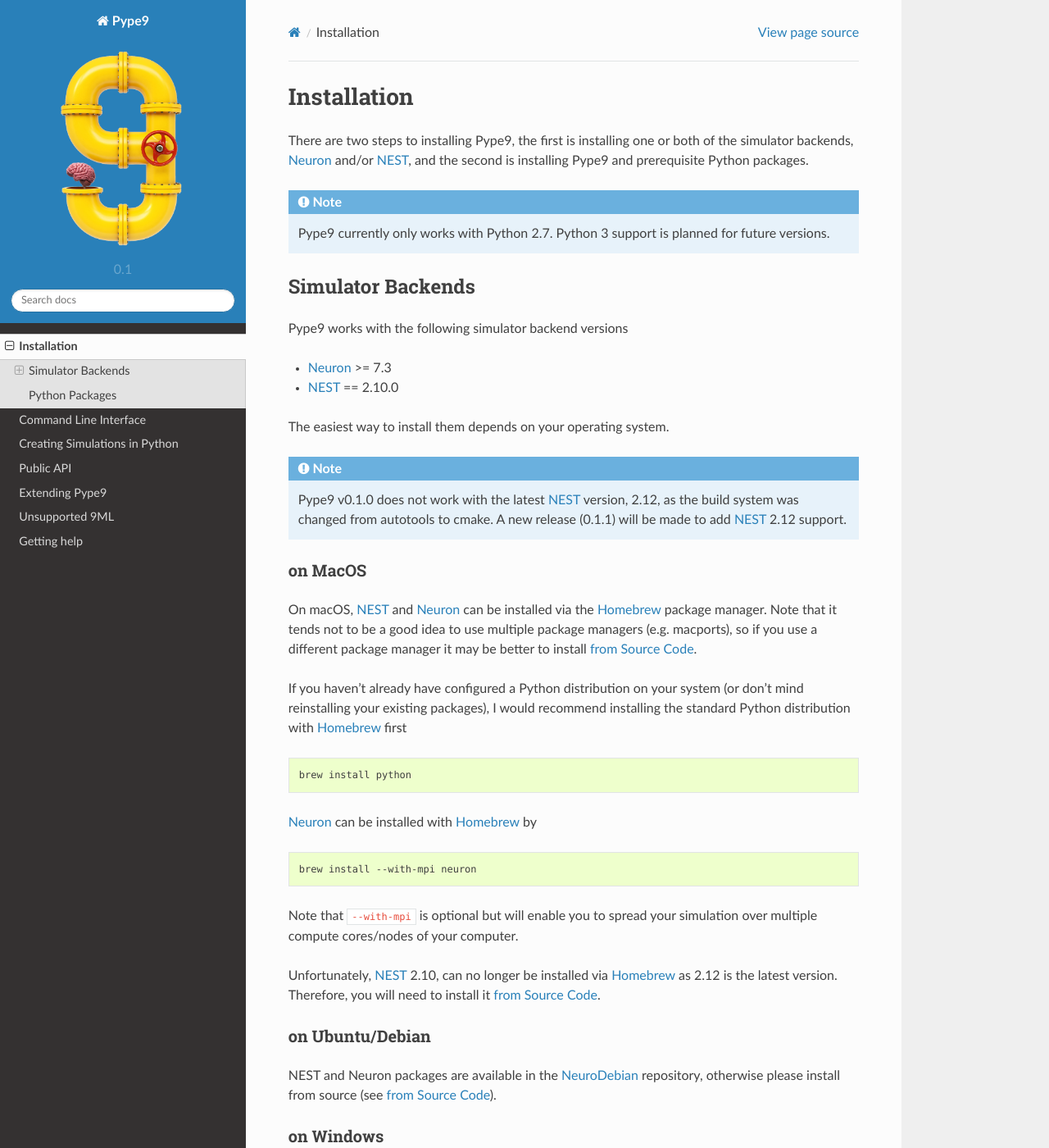
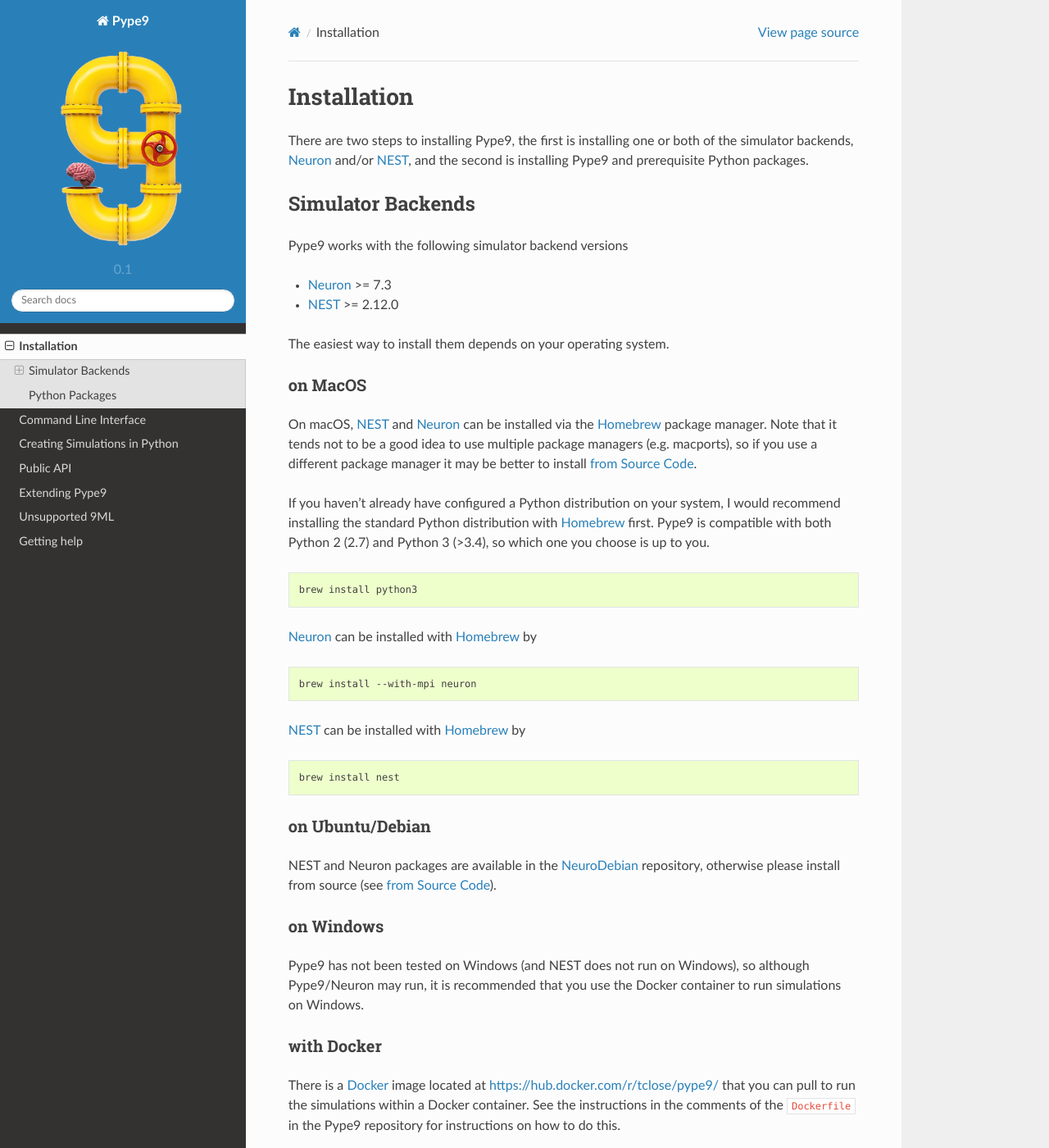
Before and after one commit to NeuralEnsemble/pype9, a Sphinx documentation site: the page built from doc/source/installation.rst, in a window 1280 px wide and 1400 px high. Shown: the whole window at 82% size. Built offline with Sphinx 7.4.7 and the Read the Docs theme 2.0.0, drawn with Linux system fonts in a browser that asks for light colours.

```diff
--- a/doc/source/installation.rst
+++ b/doc/source/installation.rst
@@ -6,27 +6,14 @@
 the simulator backends, Neuron_ and/or NEST_, and the second is installing
 Pype9 and prerequisite Python packages.
 
-
-.. note::
-
-    Pype9 currently only works with Python 2.7. Python 3 support is
-    planned for future versions.
-
-
 Simulator Backends
 ------------------
 Pype9 works with the following simulator backend versions
 
 * Neuron_ >= 7.3
-* NEST_ == 2.10.0
+* NEST_ >= 2.12.0
 
 The easiest way to install them depends on your operating system.
-
-.. note::
-
-    Pype9 v0.1.0 does not work with the latest NEST_ version, 2.12,
-    as the build system was changed from autotools to cmake. A new release
-    (0.1.1) will be made to add NEST_ 2.12 support.
 
 on MacOS
 ^^^^^^^^
@@ -36,13 +23,14 @@
 install `from Source Code`_.
 
 
-If you haven't already have configured a Python distribution on your system (or
-don't mind reinstalling your existing packages), I would recommend installing
-the standard Python distribution with Homebrew_ first
+If you haven't already have configured a Python distribution on your system,
+I would recommend installing the standard Python distribution with Homebrew_
+first. Pype9 is compatible with both Python 2 (2.7) and Python 3 (>3.4), so
+which one you choose is up to you.
 
 .. code-block:: bash
 
-   brew install python
+   brew install python3
 
 Neuron_ can be installed with Homebrew_ by
 
@@ -50,11 +38,23 @@
 
    brew install --with-mpi neuron
 
-Note that ``--with-mpi`` is optional but will enable you to spread your
-simulation over multiple compute cores/nodes of your computer.
+.. note:
+    The flag ``--with-mpi`` is note required but will enable you to spread your
+    simulation over multiple compute cores/nodes of your computer.
 
-Unfortunately, NEST_ 2.10, can no longer be installed via Homebrew_ as 2.12 is
-the latest version. Therefore, you will need to install it `from Source Code`_.
+
+NEST_ can be installed with Homebrew_ by
+
+.. code-block:: bash
+
+   brew install nest
+
+.. warning:
+    NEST currently doesn't install the source headers alongside the libraries
+    and Homebrew throws away the build directory after it is built, which means
+    that Pype9 is not able to find the appropriate headers to build custom
+    modules against. However, the currently open PR,
+    https://github.com/nest/nest-simulator/pull/844 should fix this.
 
 
 on Ubuntu/Debian
```
Also changed, not shown: .travis.yml, 1 other file.
